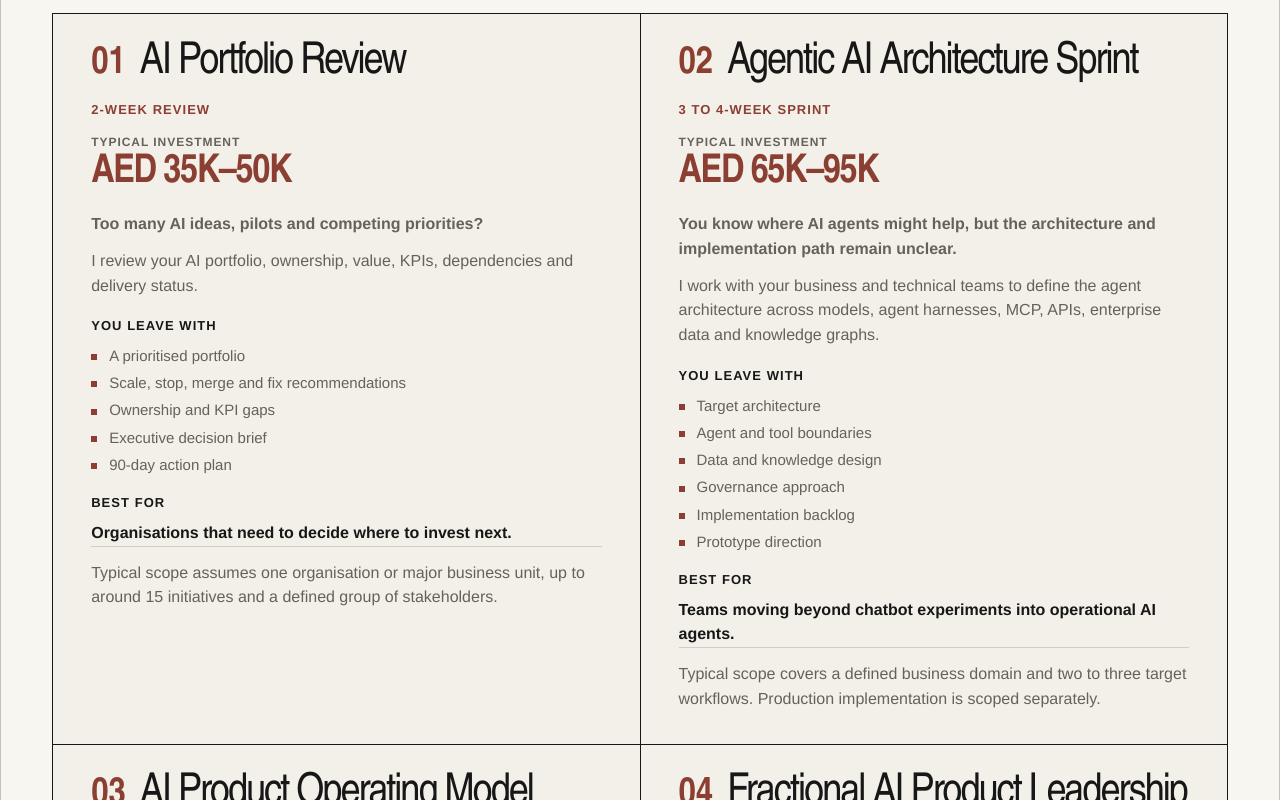
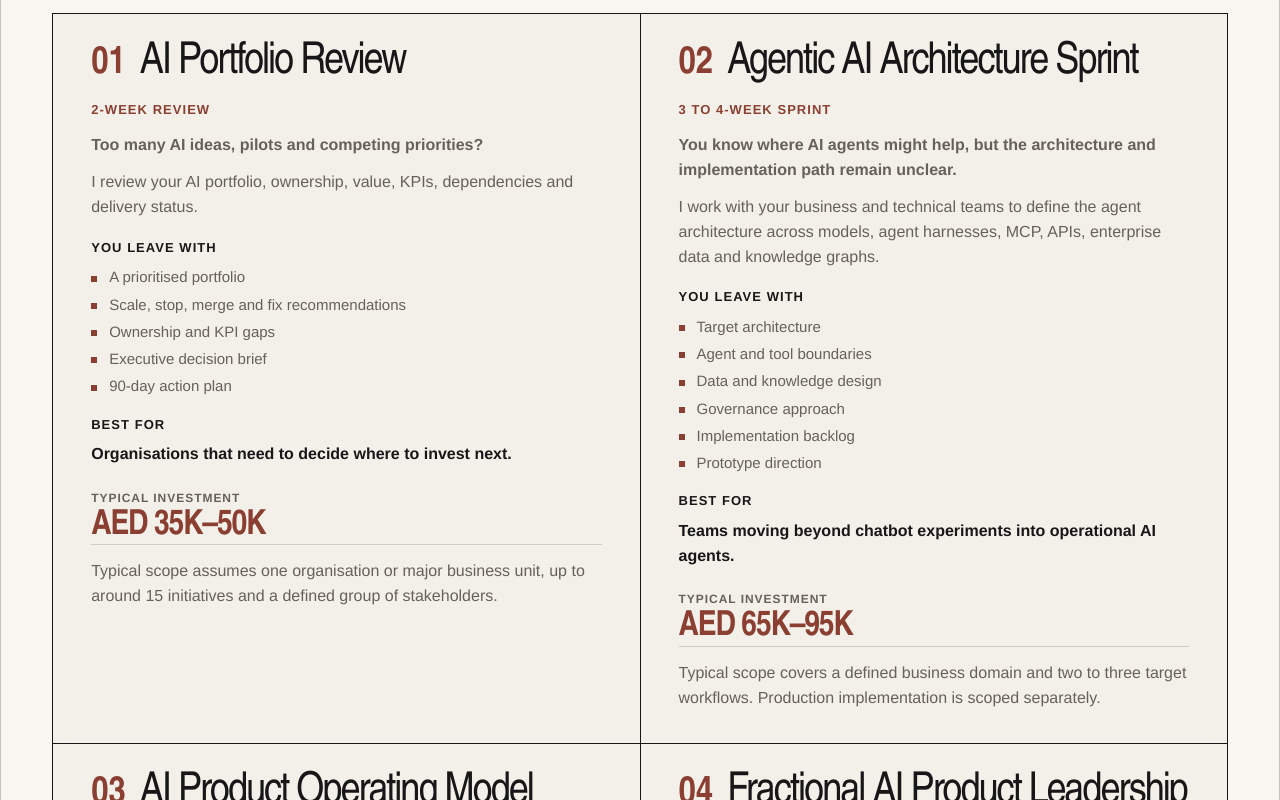
Before and after one commit to kyyberi/jarkko, a Next.js app: page / in a window 1280 px wide. Shown: the part 1520-2320 px from the top of the page. Built offline with nearby package versions, Linux system fonts and the light colour scheme.

Commit message:
Move consulting prices below value

```diff
--- a/app/globals.css
+++ b/app/globals.css
@@ -653,7 +653,7 @@ h1 {
 .engagement-price {
   display: grid;
   gap: 3px;
-  margin-bottom: 18px;
+  margin-top: 22px;
 }
 
 .engagement-price span {
@@ -667,7 +667,7 @@ h1 {
 .engagement-price strong {
   color: var(--accent);
   font-family: var(--display);
-  font-size: clamp(30px, 3.1vw, 42px);
+  font-size: clamp(28px, 2.7vw, 38px);
   font-weight: 900;
   line-height: 1;
   letter-spacing: -0.035em;
@@ -755,7 +755,7 @@ h1 {
 }
 
 .engagement-scope-note {
-  margin-top: 18px;
+  margin-top: 16px;
   padding-top: 14px;
   border-top: 1px solid rgba(24, 24, 24, 0.16);
   font-size: 13px;
--- a/app/page.tsx
+++ b/app/page.tsx
@@ -284,10 +284,6 @@ export default function Home() {
                   <h3>{option.title}</h3>
                 </div>
                 <span className="engagement-label">{option.engagement}</span>
-                <div className="engagement-price">
-                  <span>{option.pricingLabel}</span>
-                  <strong>{option.price}</strong>
-                </div>
                 <p className="engagement-question">{option.question}</p>
                 <p>{option.text}</p>
                 <div className="engagement-outcomes">
@@ -301,6 +297,10 @@ export default function Home() {
                 <div className="engagement-best">
                   <span>Best for</span>
                   <p>{option.bestFor}</p>
+                </div>
+                <div className="engagement-price">
+                  <span>{option.pricingLabel}</span>
+                  <strong>{option.price}</strong>
                 </div>
                 <p className="engagement-scope-note">{option.scopeNote}</p>
               </article>
```
